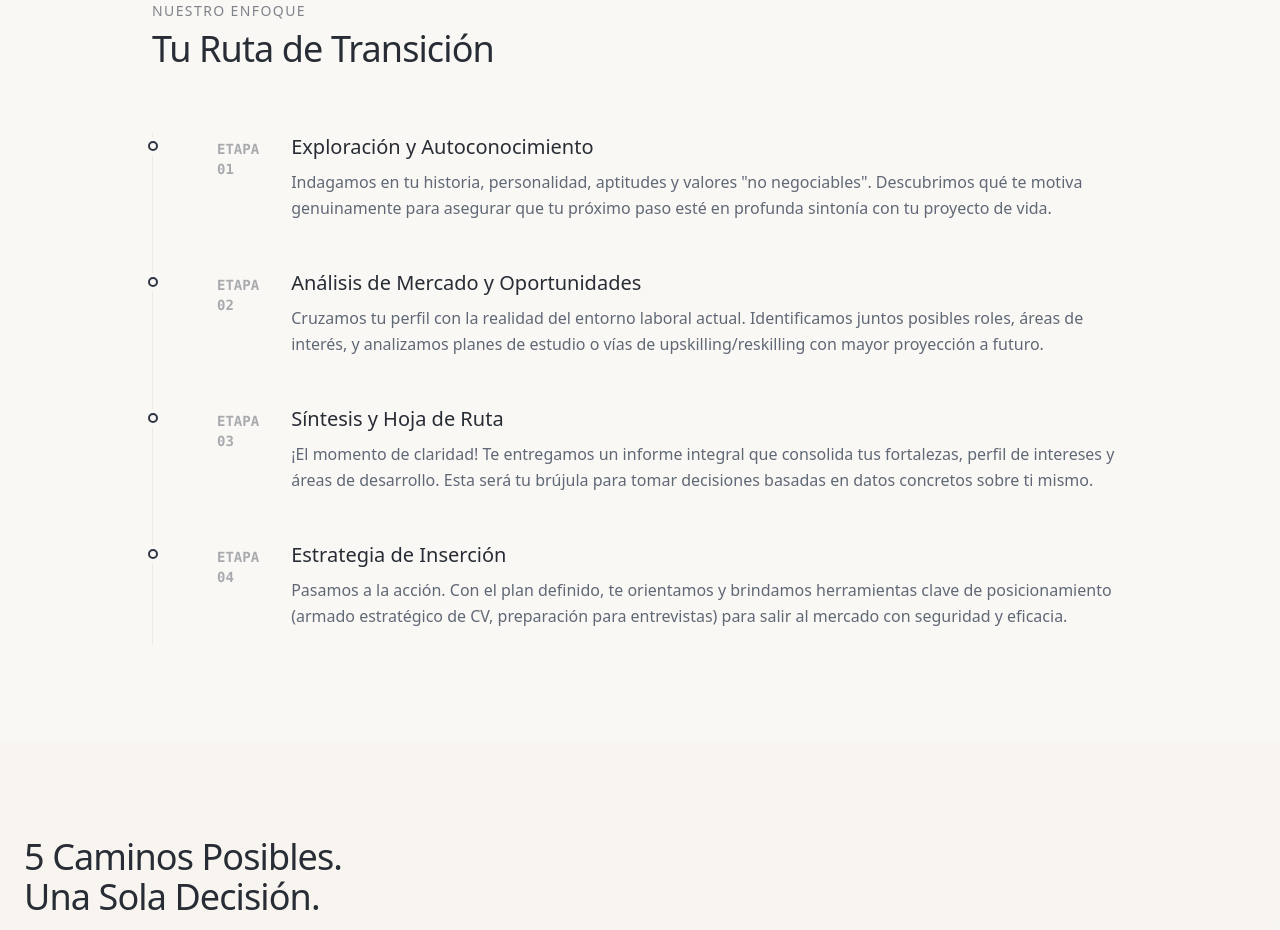
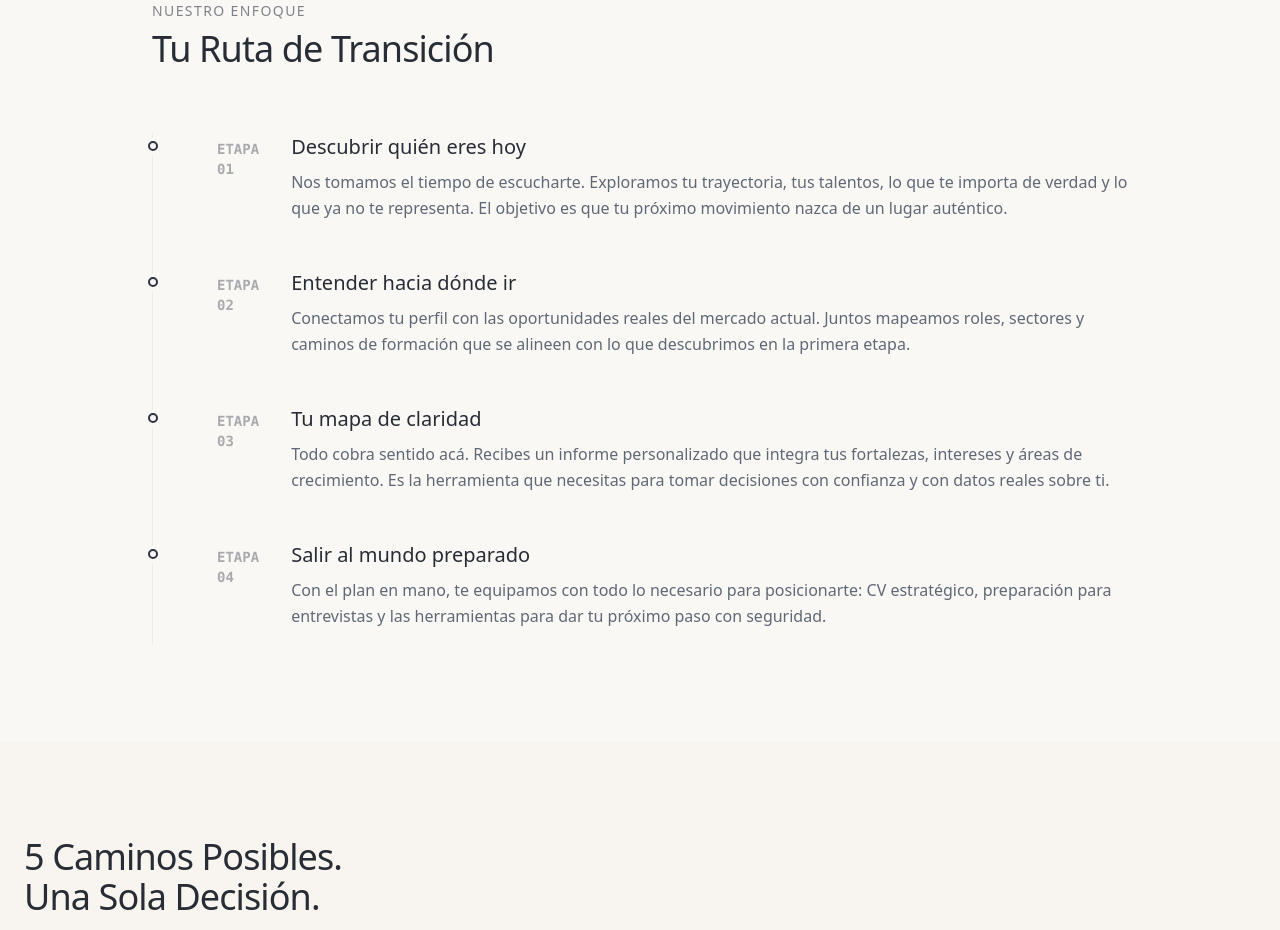
Before and after one commit to Nicosm1988/reinversi-n_profesional, a Next.js app: page /contacto in a window 1280 px wide. Shown: the part 2380-3310 px from the top of the page. Built offline with nearby package versions, Linux system fonts and the light colour scheme.

Commit message:
copy: rewrite method section steps with fresh wording

```diff
--- a/components/sections/method.tsx
+++ b/components/sections/method.tsx
@@ -7,23 +7,23 @@ import { FadeIn, StaggerContainer } from "@/components/motion";
 const steps = [
     {
         step: "ETAPA 01",
-        title: "Exploración y Autoconocimiento",
-        desc: "Indagamos en tu historia, personalidad, aptitudes y valores \"no negociables\". Descubrimos qué te motiva genuinamente para asegurar que tu próximo paso esté en profunda sintonía con tu proyecto de vida.",
+        title: "Descubrir quién eres hoy",
+        desc: "Nos tomamos el tiempo de escucharte. Exploramos tu trayectoria, tus talentos, lo que te importa de verdad y lo que ya no te representa. El objetivo es que tu próximo movimiento nazca de un lugar auténtico.",
     },
     {
         step: "ETAPA 02",
-        title: "Análisis de Mercado y Oportunidades",
-        desc: "Cruzamos tu perfil con la realidad del entorno laboral actual. Identificamos juntos posibles roles, áreas de interés, y analizamos planes de estudio o vías de upskilling/reskilling con mayor proyección a futuro.",
+        title: "Entender hacia dónde ir",
+        desc: "Conectamos tu perfil con las oportunidades reales del mercado actual. Juntos mapeamos roles, sectores y caminos de formación que se alineen con lo que descubrimos en la primera etapa.",
     },
     {
         step: "ETAPA 03",
-        title: "Síntesis y Hoja de Ruta",
-        desc: "¡El momento de claridad! Te entregamos un informe integral que consolida tus fortalezas, perfil de intereses y áreas de desarrollo. Esta será tu brújula para tomar decisiones basadas en datos concretos sobre ti mismo.",
+        title: "Tu mapa de claridad",
+        desc: "Todo cobra sentido acá. Recibes un informe personalizado que integra tus fortalezas, intereses y áreas de crecimiento. Es la herramienta que necesitas para tomar decisiones con confianza y con datos reales sobre ti.",
     },
     {
         step: "ETAPA 04",
-        title: "Estrategia de Inserción",
-        desc: "Pasamos a la acción. Con el plan definido, te orientamos y brindamos herramientas clave de posicionamiento (armado estratégico de CV, preparación para entrevistas) para salir al mercado con seguridad y eficacia.",
+        title: "Salir al mundo preparado",
+        desc: "Con el plan en mano, te equipamos con todo lo necesario para posicionarte: CV estratégico, preparación para entrevistas y las herramientas para dar tu próximo paso con seguridad.",
     }
 ];
 
```
